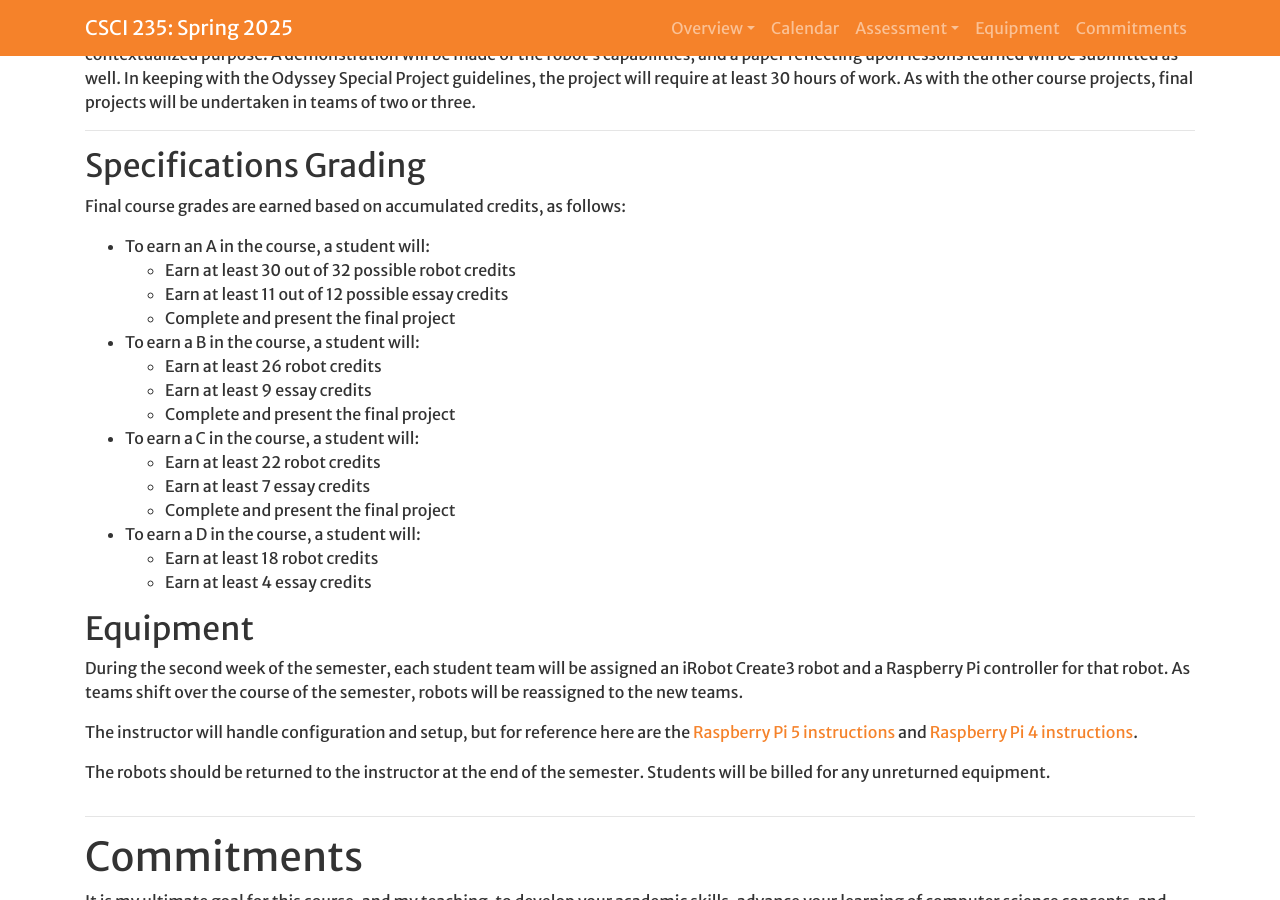
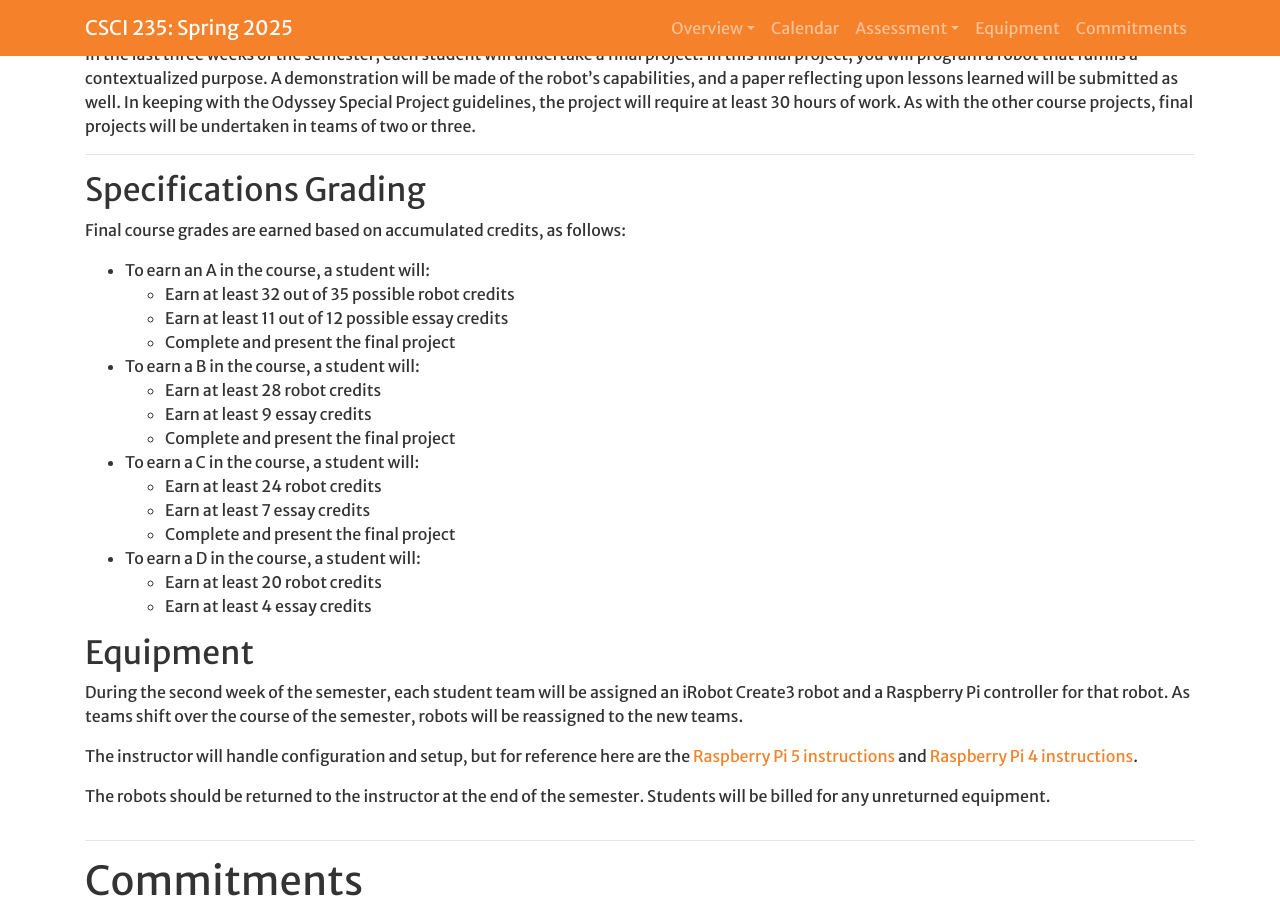
Before and after one commit to Hendrix-CS/csci235, a Jekyll site: the page built from index.md, in a window 1280 px wide and 900 px high, scrolled down 5698 px. Built offline with Jekyll 4.4.1, drawn with Linux system fonts in a browser that asks for light colours; a script that is not in the unit is left out; our own code applies the rules of GitHub Pages for plain Markdown files; some of the changed text lies outside the part shown.

Commit message:
Added on-time credits for projects, and updated end-of-course totals accordingly

```diff
--- a/index.md
+++ b/index.md
@@ -217,19 +218,19 @@ the other course projects, final projects will be undertaken in teams of two or
 Final course grades are earned based on accumulated credits, as follows:
 
 * To earn an A in the course, a student will:
-  * Earn at least 30 out of 32 possible robot credits
+  * Earn at least 32 out of 35 possible robot credits
   * Earn at least 11 out of 12 possible essay credits
   * Complete and present the final project
 * To earn a B in the course, a student will:
-  * Earn at least 26 robot credits
+  * Earn at least 28 robot credits
   * Earn at least 9 essay credits
   * Complete and present the final project
 * To earn a C in the course, a student will:
-  * Earn at least 22 robot credits
+  * Earn at least 24 robot credits
   * Earn at least 7 essay credits
   * Complete and present the final project
 * To earn a D in the course, a student will:
-  * Earn at least 18 robot credits
+  * Earn at least 20 robot credits
   * Earn at least 4 essay credits
 
 ## <a name="equipment">Equipment</a>
```
Also changed, not shown: other parts of index.md (+1 -0 lines).
